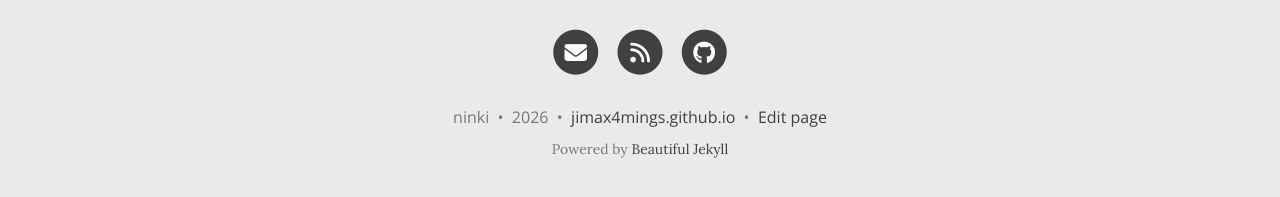
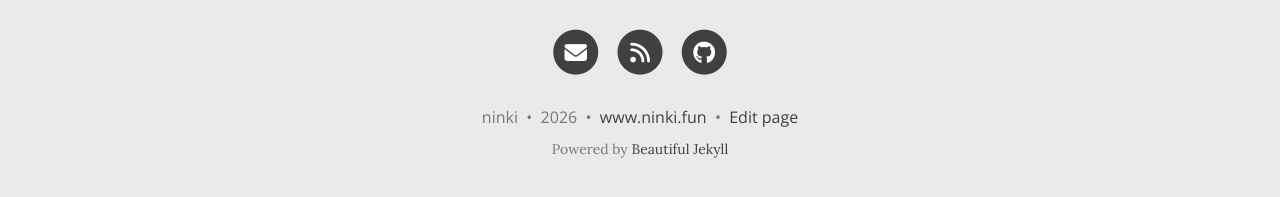
Before and after one commit to jimax4mings/jimax4mings.github.io, a Jekyll site: the page built from index.html, in a window 1280 px wide. Shown: the part 690-887 px from the top of the page. Built offline with Jekyll 4.4.1, drawn with Linux system fonts in a browser that asks for light colours; the list of posts is cut into pages by our own code; comment, search, counter and statistics services are not loaded.

Commit message:
修改footer链接为 www.ninki.fun

```diff
--- a/_config.yml
+++ b/_config.yml
@@ -96,7 +96,7 @@ share-links-active:
 
 # How to display the link to your website in the footer
 # Remove this if you don't want a link in the footer
-url-pretty: "jimax4mings.github.io"
+url-pretty: "www.ninki.fun"
 
 # Add the website title to the title of every page
 title-on-all-pages: true
```
